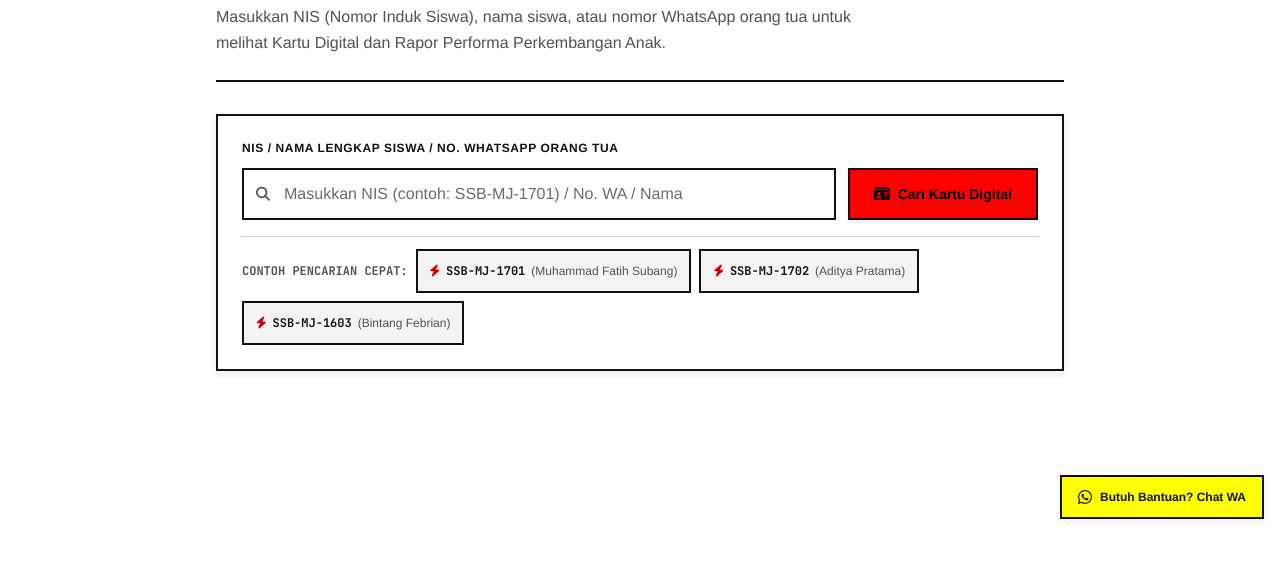
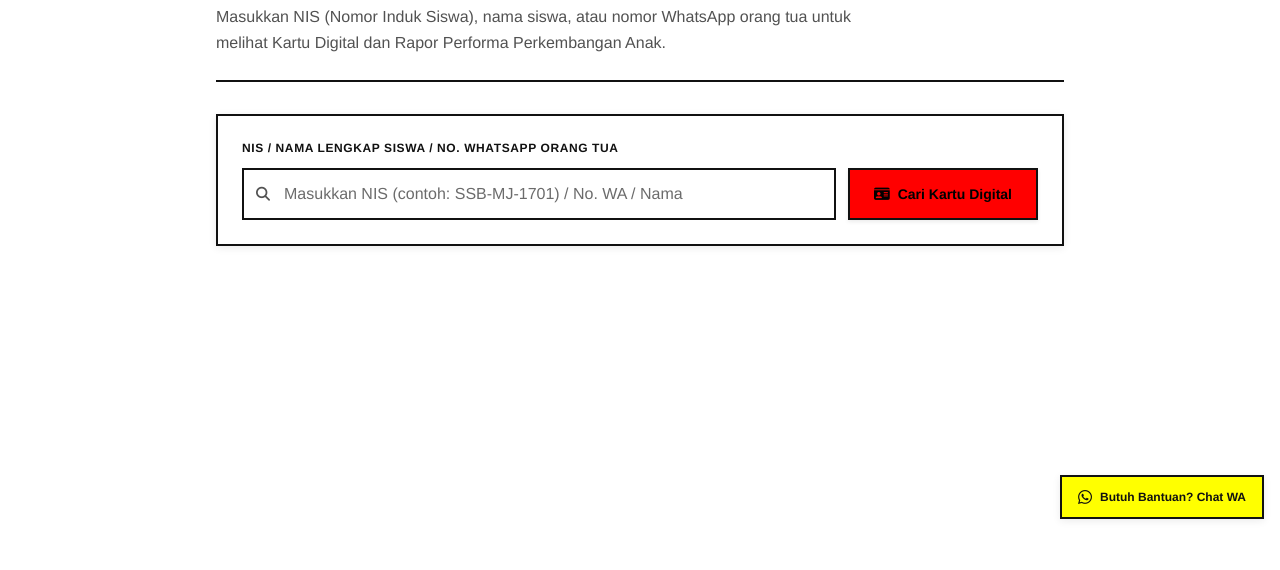
Before and after one commit to dapaaa07/mekarjaya-sports, a Laravel app: page /portal-ortu in a window 1280 px wide. Shown: the part 265-835 px from the top of the page. Run offline with Laravel 12, Linux system fonts and the light colour scheme; data comes from the database, SQL or seed files in the repository; style sheets or scripts are compiled from the project's sources.

Commit message:
feat(portal): remove quick search example chips from parent portal

```diff
--- a/resources/views/public/parent_portal.blade.php
+++ b/resources/views/public/parent_portal.blade.php
@@ -20,8 +20,8 @@
             </p>
         </div>
 
-        <!-- Search Box Form + Contoh Pencarian Cepat -->
-        <div class="no-print editorial-card p-5 sm:p-6 space-y-4">
+        <!-- Search Box Form -->
+        <div class="no-print editorial-card p-5 sm:p-6">
             <form id="parent-search-form" action="{{ route('parent.portal') }}" method="GET" class="space-y-3">
                 <label for="parent-nis-input" class="block text-xs font-bold uppercase tracking-wider text-[#111111]">
                     NIS / Nama Lengkap Siswa / No. WhatsApp Orang Tua
@@ -41,28 +41,6 @@
                     </button>
                 </div>
             </form>
-
-            <!-- Quick Example Chips (UX Enhancement) -->
-            @php
-                $samplePlayers = \App\Models\Player::where('status', 'aktif')
-                    ->orderByRaw("CASE WHEN nis = 'SSB-MJ-1701' THEN 0 ELSE 1 END")
-                    ->orderBy('birth_date', 'desc')
-                    ->take(3)
-                    ->get(['nis', 'full_name', 'birth_date']);
-            @endphp
-            @if($samplePlayers->count() > 0)
-                <div class="pt-3 border-t border-[#D4D4D4] flex flex-wrap items-center gap-2">
-                    <span class="text-xs font-mono font-bold text-[#525252] uppercase">Contoh Pencarian Cepat:</span>
-                    @foreach($samplePlayers as $sample)
-                        <a href="{{ route('parent.portal', ['nis' => $sample->nis]) }}"
-                           class="min-h-[44px] px-3 py-2 bg-[#F4F4F4] hover:bg-[#FFFF00] text-[#111111] border-2 border-[#111111] text-xs font-mono font-bold inline-flex items-center gap-1.5 transition-colors">
-                            <i class="fa-solid fa-bolt text-[#CC0000]" aria-hidden="true"></i>
-                            <span>{{ $sample->nis }}</span>
-                            <span class="font-sans font-normal text-[#525252] hidden sm:inline">({{ $sample->full_name }})</span>
-                        </a>
-                    @endforeach
-                </div>
-            @endif
         </div>
 
         <!-- Result Area -->
```
